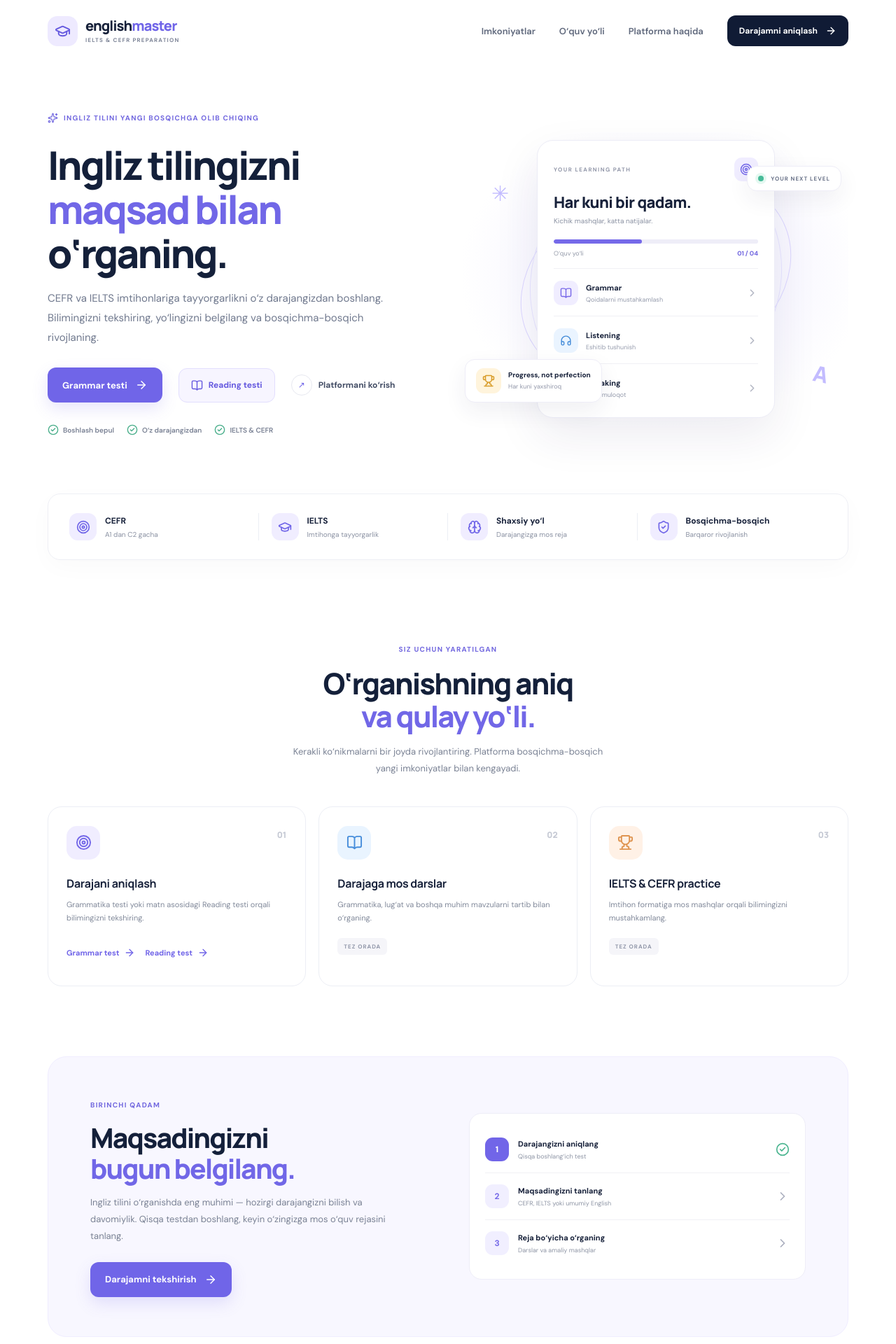
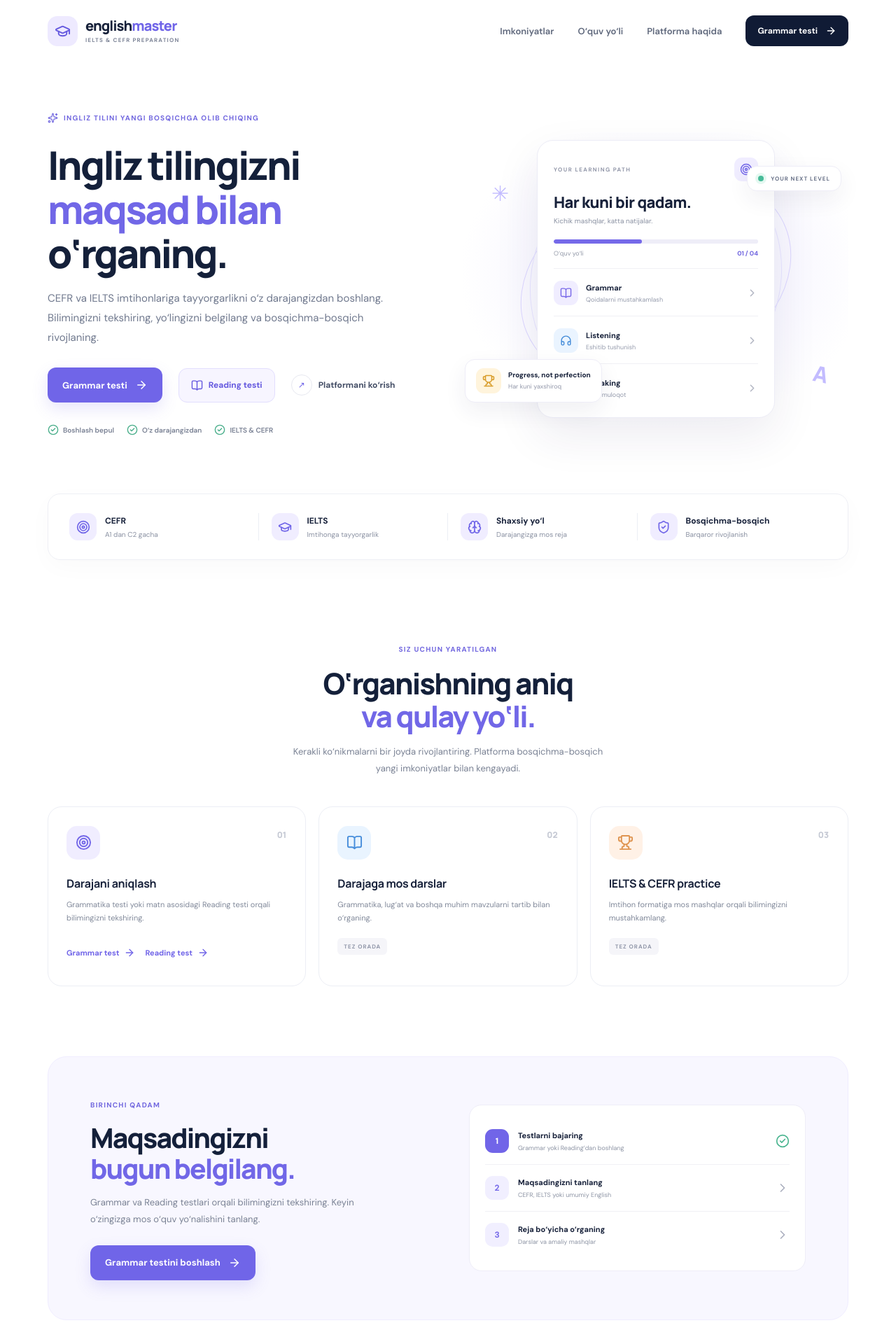
Before and after one commit to mashrapovmuhammadrizo371-sudo/english-master, a React (Vite) app: page / in a window 1280 px wide. Shown: the top 1920 px of the page at 70% size. Built offline with nearby package versions, Linux system fonts and the light colour scheme.

Commit message:
Clarify Grammar and Reading as the two available tests (#2)

```diff
--- a/src/App.jsx
+++ b/src/App.jsx
@@ -132,7 +132,7 @@ function App() {
           <a href="#features" onClick={() => setMobileMenu(false)}>Imkoniyatlar</a>
           <a href="#path" onClick={() => setMobileMenu(false)}>O‘quv yo‘li</a>
           <a href="#about" onClick={() => setMobileMenu(false)}>Platforma haqida</a>
-          <button className="nav-cta" onClick={startTest}>Darajamni aniqlash <ArrowRight size={16} /></button>
+          <button className="nav-cta" onClick={startTest}>Grammar testi <ArrowRight size={16} /></button>
         </nav>
       </header>
 
@@ -184,19 +184,19 @@ function App() {
         </section>
 
         <section className="path-section" id="path">
-          <div className="path-copy"><span className="eyebrow">BIRINCHI QADAM</span><h2>Maqsadingizni<br /><span>bugun belgilang.</span></h2><p>Ingliz tilini o‘rganishda eng muhimi — hozirgi darajangizni bilish va davomiylik. Qisqa testdan boshlang, keyin o‘zingizga mos o‘quv rejasini tanlang.</p><button className="button-primary" onClick={startTest}>Darajamni tekshirish <ArrowRight size={18}/></button></div>
-          <div className="path-steps"><div className="path-step active"><span>1</span><div><b>Darajangizni aniqlang</b><small>Qisqa boshlang‘ich test</small></div><CheckCircle2 size={20}/></div><div className="path-step"><span>2</span><div><b>Maqsadingizni tanlang</b><small>CEFR, IELTS yoki umumiy English</small></div><ChevronRight size={20}/></div><div className="path-step"><span>3</span><div><b>Reja bo‘yicha o‘rganing</b><small>Darslar va amaliy mashqlar</small></div><ChevronRight size={20}/></div></div>
+          <div className="path-copy"><span className="eyebrow">BIRINCHI QADAM</span><h2>Maqsadingizni<br /><span>bugun belgilang.</span></h2><p>Grammar va Reading testlari orqali bilimingizni tekshiring. Keyin o‘zingizga mos o‘quv yo‘nalishini tanlang.</p><button className="button-primary" onClick={startTest}>Grammar testini boshlash <ArrowRight size={18}/></button></div>
+          <div className="path-steps"><div className="path-step active"><span>1</span><div><b>Testlarni bajaring</b><small>Grammar yoki Reading’dan boshlang</small></div><CheckCircle2 size={20}/></div><div className="path-step"><span>2</span><div><b>Maqsadingizni tanlang</b><small>CEFR, IELTS yoki umumiy English</small></div><ChevronRight size={20}/></div><div className="path-step"><span>3</span><div><b>Reja bo‘yicha o‘rganing</b><small>Darslar va amaliy mashqlar</small></div><ChevronRight size={20}/></div></div>
         </section>
 
         <section className="bottom-cta" id="about"><div><span className="eyebrow">ENGLISH MASTER</span><h2>Kelajakdagi ingliz tilingiz<br />bugungi qadamingizdan boshlanadi.</h2></div><button className="button-light" onClick={startTest}>Bepul boshlash <ArrowRight size={18}/></button></section>
       </main>
       <footer><a className="footer-brand" href="#home">english<span>master</span></a><p>IELTS & CEFR Preparation Platform</p><span>© 2026 English Master. O‘rganish yo‘lingiz shu yerdan boshlanadi.</span></footer>
 
-      {testOpen && <div className="modal-backdrop" role="dialog" aria-modal="true" aria-label="Daraja testi">
+      {testOpen && <div className="modal-backdrop" role="dialog" aria-modal="true" aria-label="Grammar testi">
         <div className="test-modal">
           <button className="modal-close" onClick={() => setTestOpen(false)} aria-label="Yopish"><X size={21}/></button>
           {!testFinished ? <>
-            <div className="test-kicker">ENGLISH MASTER <span>·</span> TEZKOR TEST</div>
+            <div className="test-kicker">ENGLISH MASTER <span>·</span> GRAMMAR TEST</div>
             <div className="test-progress-label"><span>Savol {questionIndex + 1} / {questions.length}</span><span>{Math.round(((questionIndex + 1) / questions.length) * 100)}%</span></div>
             <div className="test-progress"><span style={{width: ((questionIndex + 1) / questions.length) * 100 + '%'}}></span></div>
             <h2>{questions[questionIndex].q}</h2><p className="test-help">To‘g‘ri javobni tanlang.</p>
```
